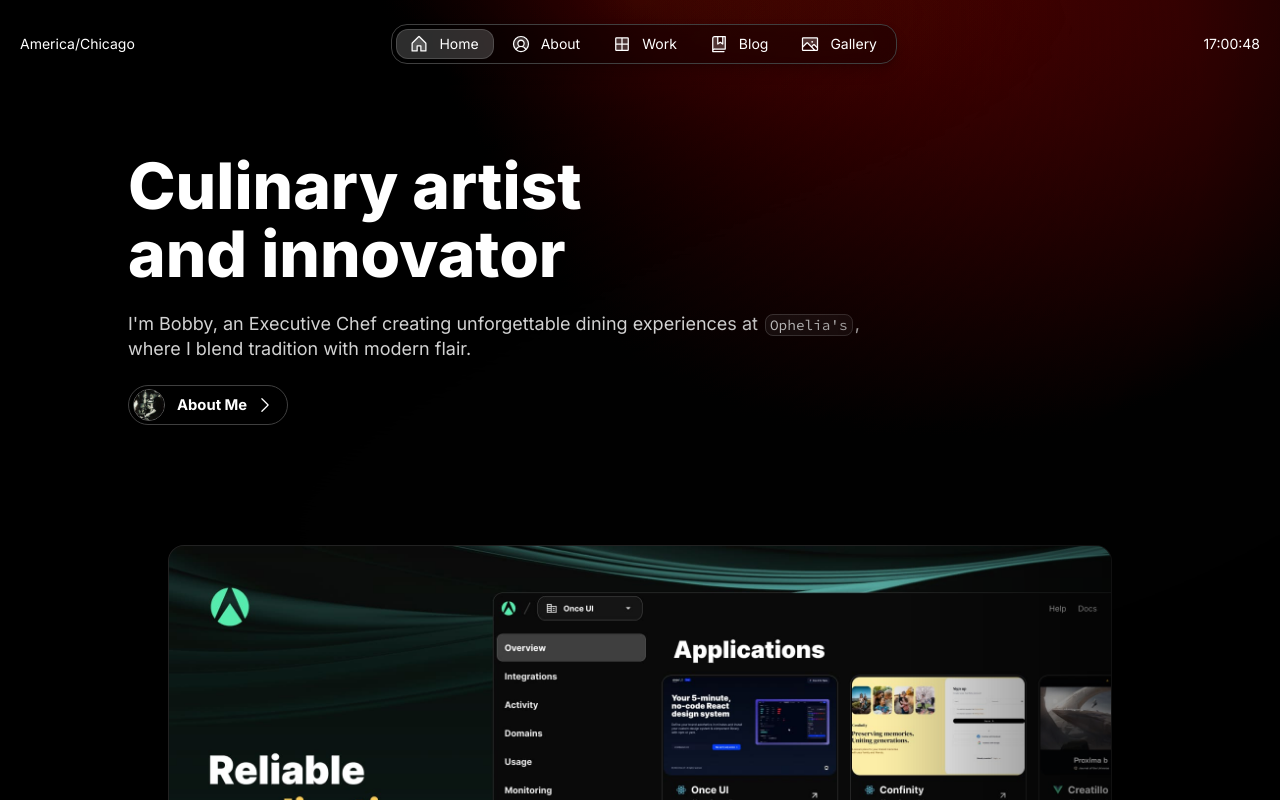
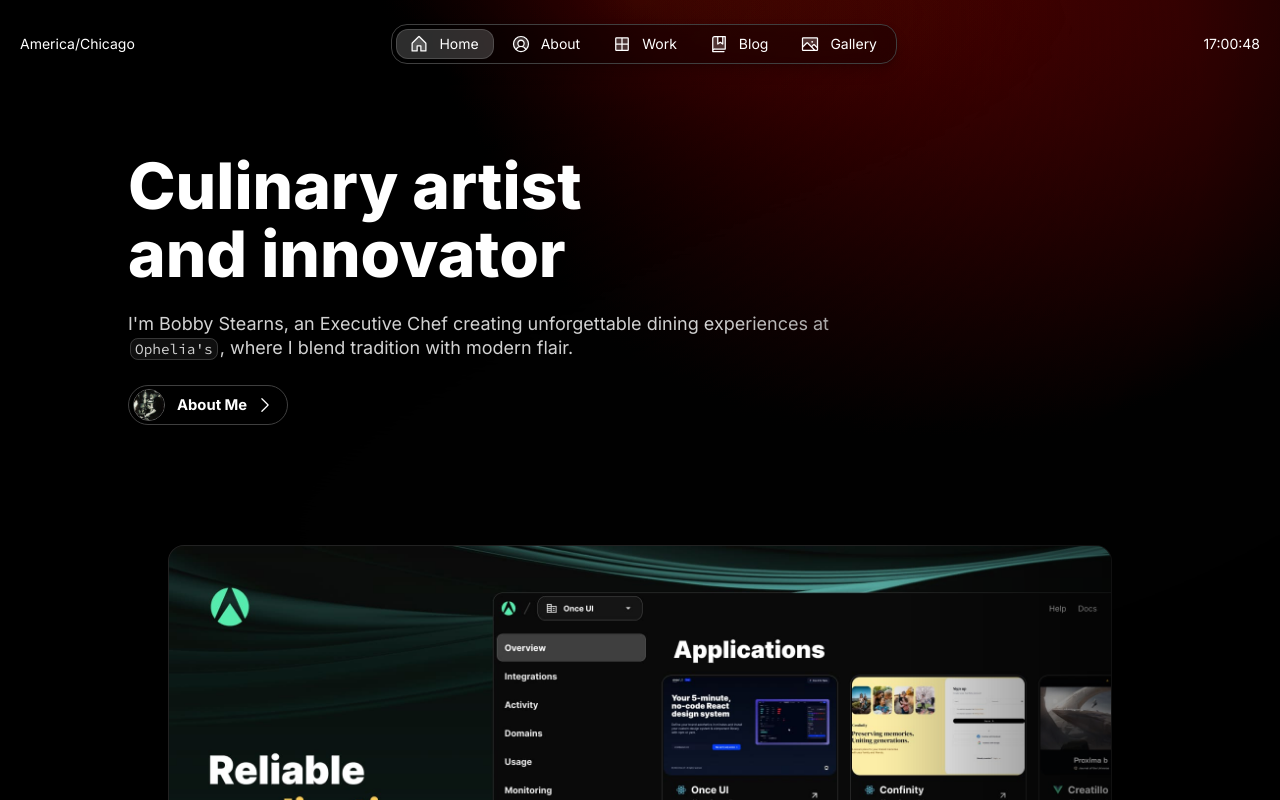
Before and after one commit to topdstearns/bcooks, a Next.js app: page /en in a window 1280 px wide. Shown: the top 800 px of the page. Built offline with nearby package versions, Linux system fonts and the light colour scheme.

Commit message:
name
name

```diff
--- a/src/app/resources/content.js
+++ b/src/app/resources/content.js
@@ -48,7 +48,7 @@
     title: `${person.name}'s Culinary Portfolio`,
     description: `Portfolio website showcasing my work as an ${person.role}`,
     headline: <>Culinary artist and innovator</>,
-    subline: <>I'm Bobby, an Executive Chef creating unforgettable dining experiences at <InlineCode>Ophelia's</InlineCode>, where I blend tradition with modern flair.</>
+    subline: <>I'm Bobby Stearns, an Executive Chef creating unforgettable dining experiences at <InlineCode>Ophelia's</InlineCode>, where I blend tradition with modern flair.</>
 }
 
 const about = {
```
